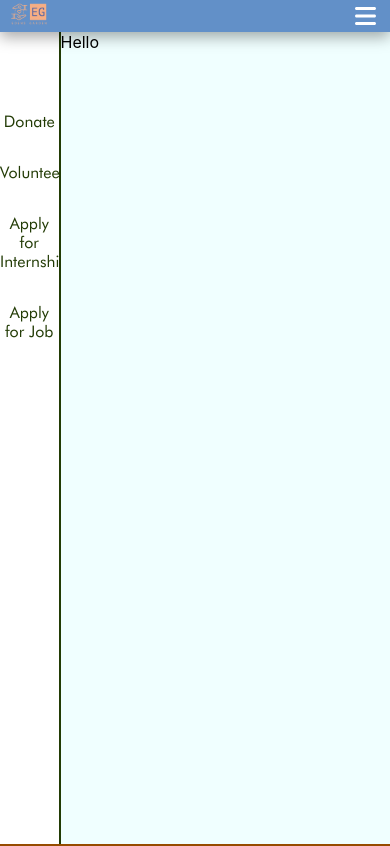
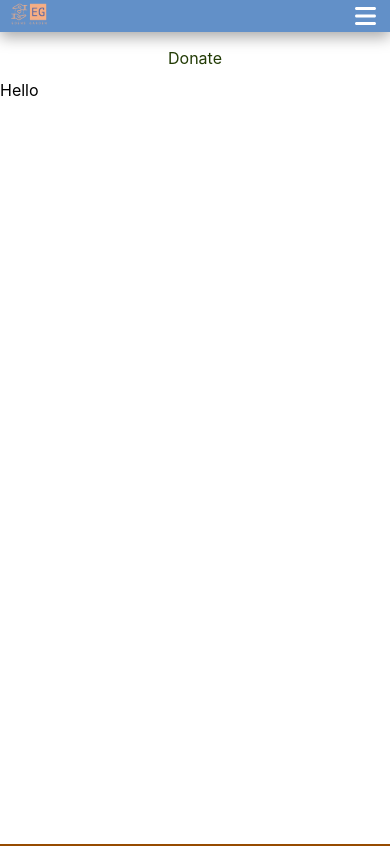
Before and after one commit to MichaelLin12/Eden-s-Garden, a React (Create React App) app in the folder client/: page /support in a window 390 px wide. Shown: the top 846 px of the page. Built offline with nearby package versions, Linux system fonts and the light colour scheme.

Commit message:
work on sidebar

```diff
--- a/client/src/components/sidebar/sidebar.css
+++ b/client/src/components/sidebar/sidebar.css
@@ -3,28 +3,53 @@
     src: url('../../fonts/futura/Futura\ Book\ font.ttf');
 }
 
-.items{
+/* The side navigation menu */
+.sidebar {
+    margin: 0;
+    padding: 0;
+    width: 200px;
     background-color: transparent;
-    margin-top: 4rem;
-    height: fit-content;
-    width: 100%;
-    background-color: transparent;
-    display: flex;
-    flex-direction: column;
-    justify-content: space-between;
-    color: #223b05;
+    overflow: auto;
+    height: 100%;
+    border-right: 2px solid #223b05;
 }
 
-.items button{
-    border:none;
-    background-color: transparent;
-    border:none;
-    padding: 1rem 0rem 1rem 0rem;
+/* Sidebar links */
+.sidebar a {
+    display: block;
     color: #223b05;
-    font-family: futura-links;
-    font-size: 16px;
+    padding: 16px;
+    text-decoration: none;
 }
 
-.items button:hover{
-    background-color: #6290c8;
+
+/* Links on mouse-over */
+.sidebar a:hover:not(.active) {
+    background-color: #223b05;
+    color: white;
 }
+
+/* Page content. The value of the margin-left property should match the value of the sidebar's width property */
+div.content {
+    margin-left: 200px;
+    padding: 1px 16px;
+}
+
+/* On screens that are less than 767px wide, make the sidebar into a topbar */
+@media screen and (max-width: 767px) {
+    .sidebar {
+        width: fit-content;
+        height: 100%;
+        position: relative;
+    }
+    .sidebar a {float: left;}
+    div.content {margin-left: 0;}
+}
+
+/* On screens that are less than 400px, display the bar vertically, instead of horizontally */
+@media screen and (max-width: 400px) {
+    .sidebar a {
+        text-align: center;
+        float: none;
+    }
+}
--- a/client/src/components/sidebar/sidebar.tsx
+++ b/client/src/components/sidebar/sidebar.tsx
@@ -1,13 +1,14 @@
 import React from 'react'
 import './sidebar.css'
+import { Link } from 'react-router-dom'
 
 export default function Sidebar(props:{handleClick:Function}) {
   return (
-    <div className='items'>
-        <button value={'Donate'} onClick={(e)=>{props.handleClick(e)}}>Donate</button>
-        <button value={'Volunteer'} onClick={(e)=>{props.handleClick(e)}}>Volunteer</button>
-        <button value={'Internship'} onClick={(e)=>{props.handleClick(e)}}>Apply for Internship</button>
-        <button value={'Job'} onClick={(e)=>{props.handleClick(e)}}>Apply for Job</button>
+    <div className="sidebar">
+      <Link to="#" onClick={(e)=>{props.handleClick(e)}}>Donate</Link>
+      <Link to="#" onClick={(e)=>{props.handleClick(e)}}>Volunteer</Link>
+      <Link to="#" onClick={(e)=>{props.handleClick(e)}}>Contact</Link>
+      <Link to="#" onClick={(e)=>{props.handleClick(e)}}>About</Link>
     </div>
   )
 }
--- a/client/src/components/support/support.css
+++ b/client/src/components/support/support.css
@@ -10,13 +10,21 @@
     flex-direction: row;
 }
 
-.sidebar{
-    height: 100%;
-    width: 15vw;
-    border-right: 2px solid #223b05;
+@media screen and (max-width: 767px){
+    .support{
+        display:flex;
+        flex-direction: column;
+    }
+
+    .support div{
+        width: 100vw;
+    }
+
+    .ele1{
+        height: 3rem;
+    }
+
+    .ele2{
+        height: calc(100vh - 2rem - 3rem);
+    }
 }
-
-.page{
-    background-color: azure;
-    width: calc(100vw - 15vw);
-}
--- a/client/src/components/support/support.tsx
+++ b/client/src/components/support/support.tsx
@@ -12,10 +12,10 @@
         <Navbar/>
       </div>
       <div className='support'>
-        <div className='sidebar'>
-          <Sidebar handleClick={(e:any)=>{console.log(e.target.value)}}/>
+        <div className='ele1'>
+          <Sidebar handleClick={(e:any)=>{console.log(e.target)}}/>
         </div>
-        <div className='page'>
+        <div className='ele2'>
           Hello
         </div>
       </div>
```
